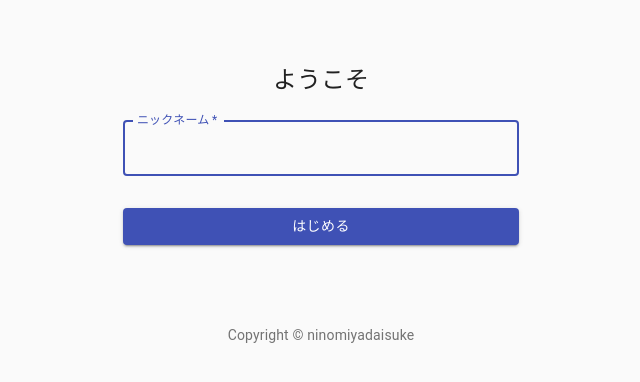
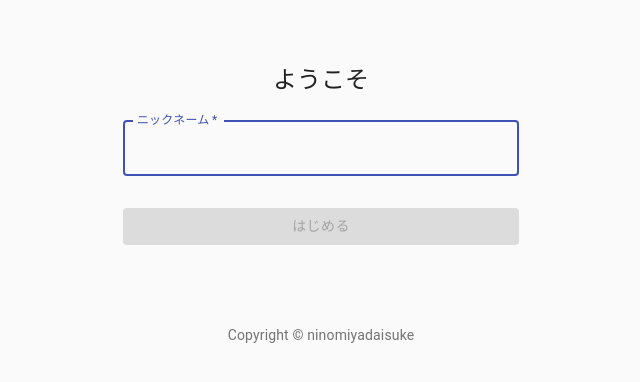
Before and after one commit to ninomiyadaisuke/chat-app, a React (Create React App) app: page / in a window 1280 px wide. Shown: the top 382 px of the page, without its empty margins (319-959 px from the left). Built offline with nearby package versions, Linux system fonts and the light colour scheme.

Commit message:
setName by clicking button

```diff
--- a/src/components/SignIn.js
+++ b/src/components/SignIn.js
@@ -1,4 +1,4 @@
-import React from 'react';
+import React, { useState, useEffect }from 'react';
 import Button from '@material-ui/core/Button';
 import CssBaseline from '@material-ui/core/CssBaseline';
 import TextField from '@material-ui/core/TextField';
@@ -41,6 +41,17 @@ const useStyles = makeStyles((theme) => ({
 
 export default function SignIn({ setName }) {
   const classes = useStyles();
+  const [disabled, setDisabled] = useState(true)
+  const [string, setString] = useState('')
+  console.log({ disabled, string });
+
+  useEffect(() => {
+    // if (string !== "") {
+    //   setDisabled(false)
+    // }
+    const disabled = string === ''
+    setDisabled(disabled)
+  }, [string])
 
   return (
     <Container component="main" maxWidth="xs">
@@ -59,6 +70,7 @@ export default function SignIn({ setName }) {
             label="ニックネーム"
             name="name"
             autoFocus
+            onChange={(e) => setString(e.target.value)}
           />
           <Button
             type="submit"
@@ -66,6 +78,7 @@ export default function SignIn({ setName }) {
             variant="contained"
             color="primary"
             className={classes.submit}
+            disabled={disabled}
           >
             はじめる
           </Button>
```
